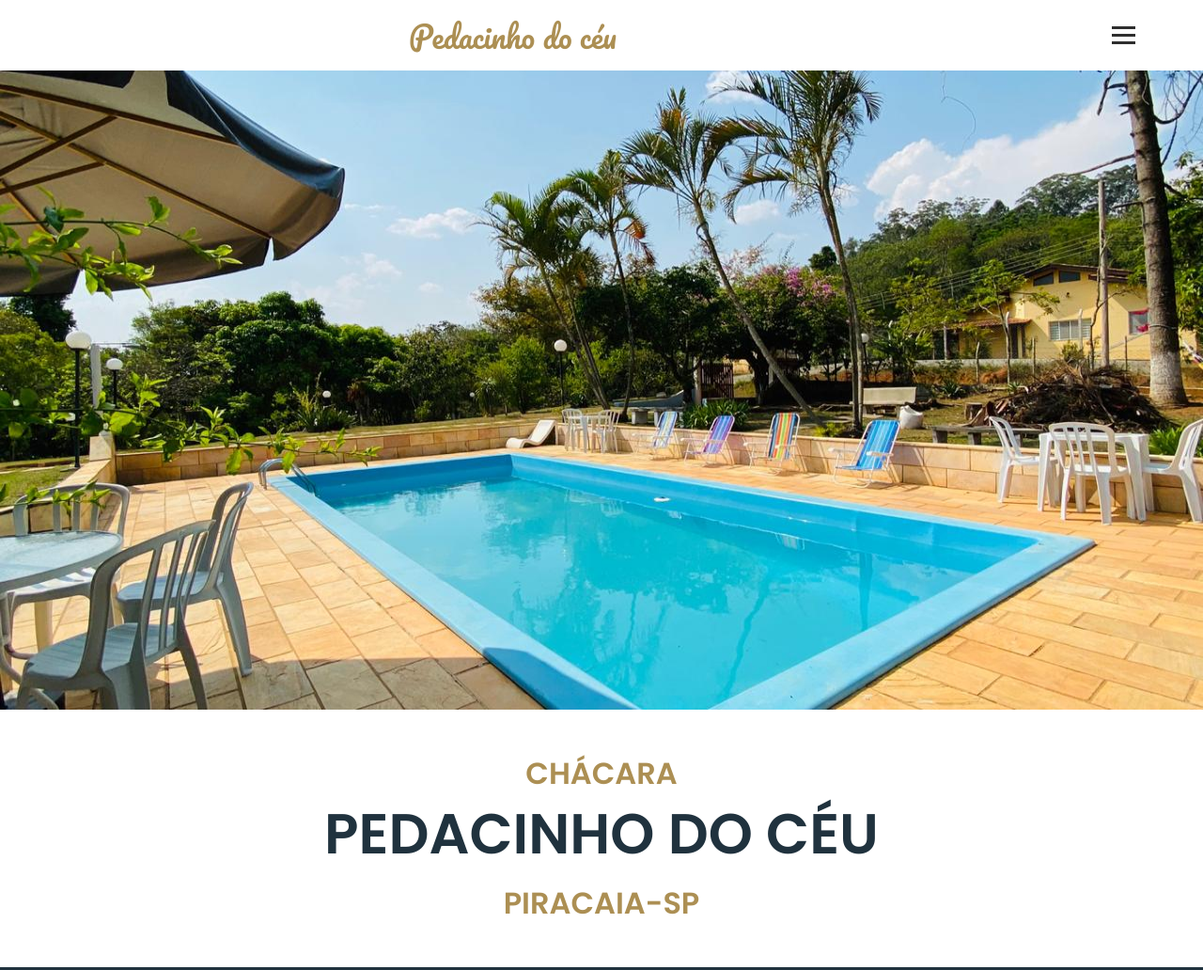
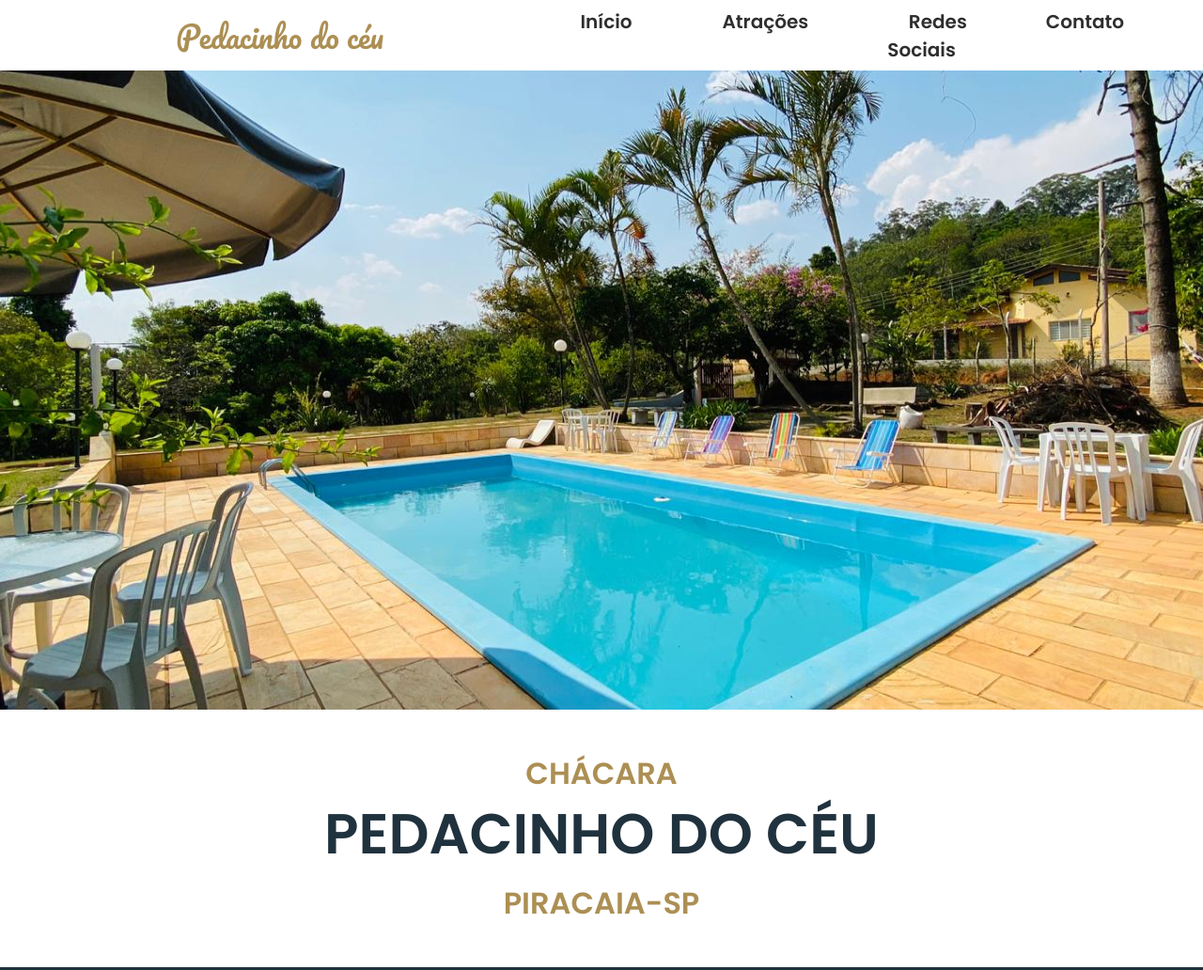
Before and after one commit to leuzaoo/pedacinho-do-ceu, a website: page index.html in a window 1280 px wide. Shown: the top 1032 px of the page at 94% size. Drawn offline with nearby package versions, Linux system fonts and the light colour scheme.

Commit message:
Update CSS responsive hamburger

```diff
--- a/scss/style.scss
+++ b/scss/style.scss
@@ -196,6 +196,10 @@ img {
     gap: 36px;
   }
 
+  .nav-item {
+    margin: 12px 0px;
+  }
+
   .logo-name {
     font-size: 16px;
     font-family: "pacifico";
@@ -204,7 +208,8 @@ img {
 
   .header-items {
     display: flex;
-    gap: 12px;
+    flex-direction: column;
+    gap: 0px;
     color: variables.$blue-color;
     font-size: 10px;
     font-weight: 600;
@@ -291,12 +296,18 @@ img {
     padding: 0 36px;
   }
 
+  .header-items {
+    display: flex;
+    flex-direction: row;
+    position: inherit;
+  }
+
+  .hamburger {
+    display: none;
+  }
+
   .logo-name {
     font-size: 24px;
-  }
-
-  .header-items {
-    gap: 48px;
   }
 
   li {
```
Also changed, not shown: css/style.css, 1 other file.
